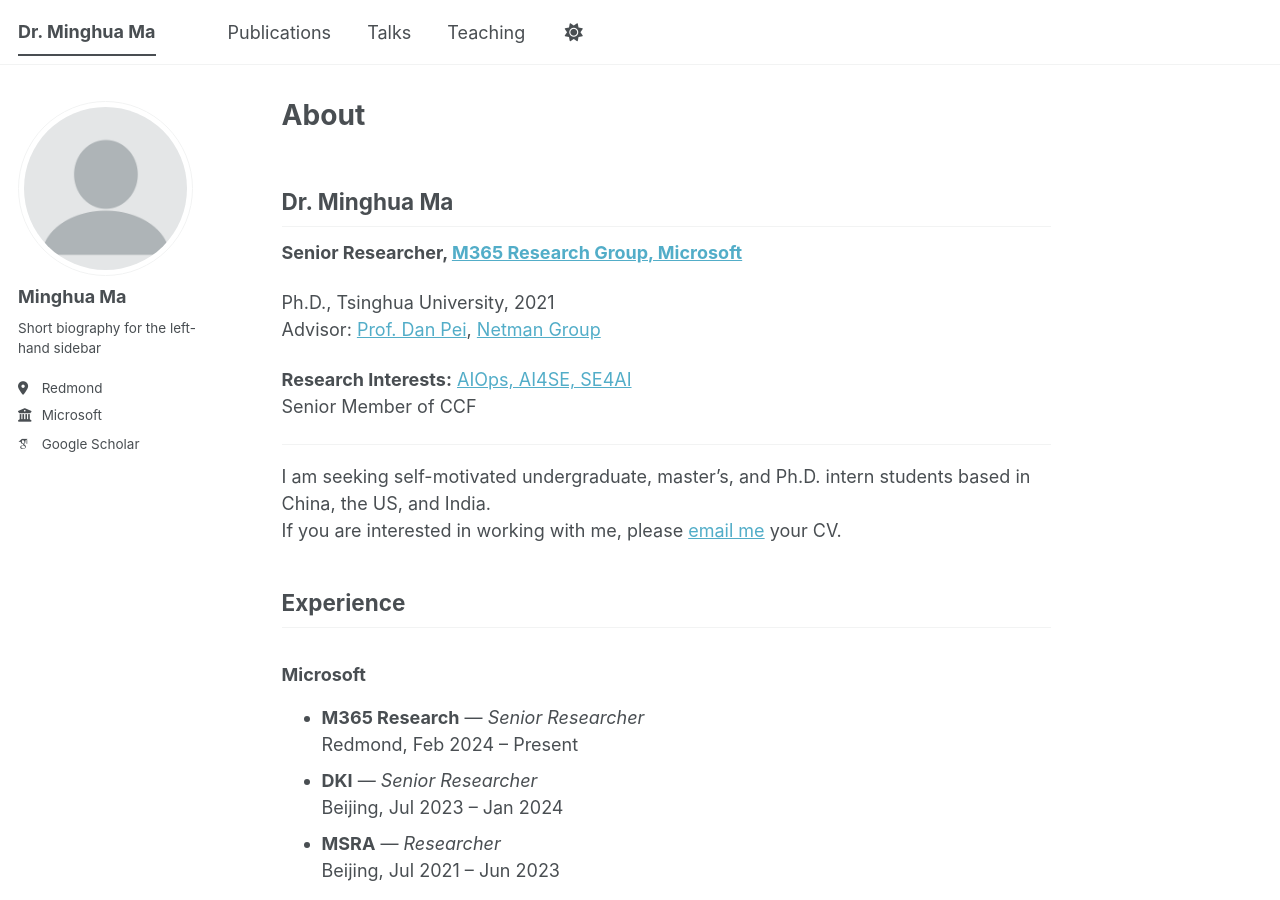
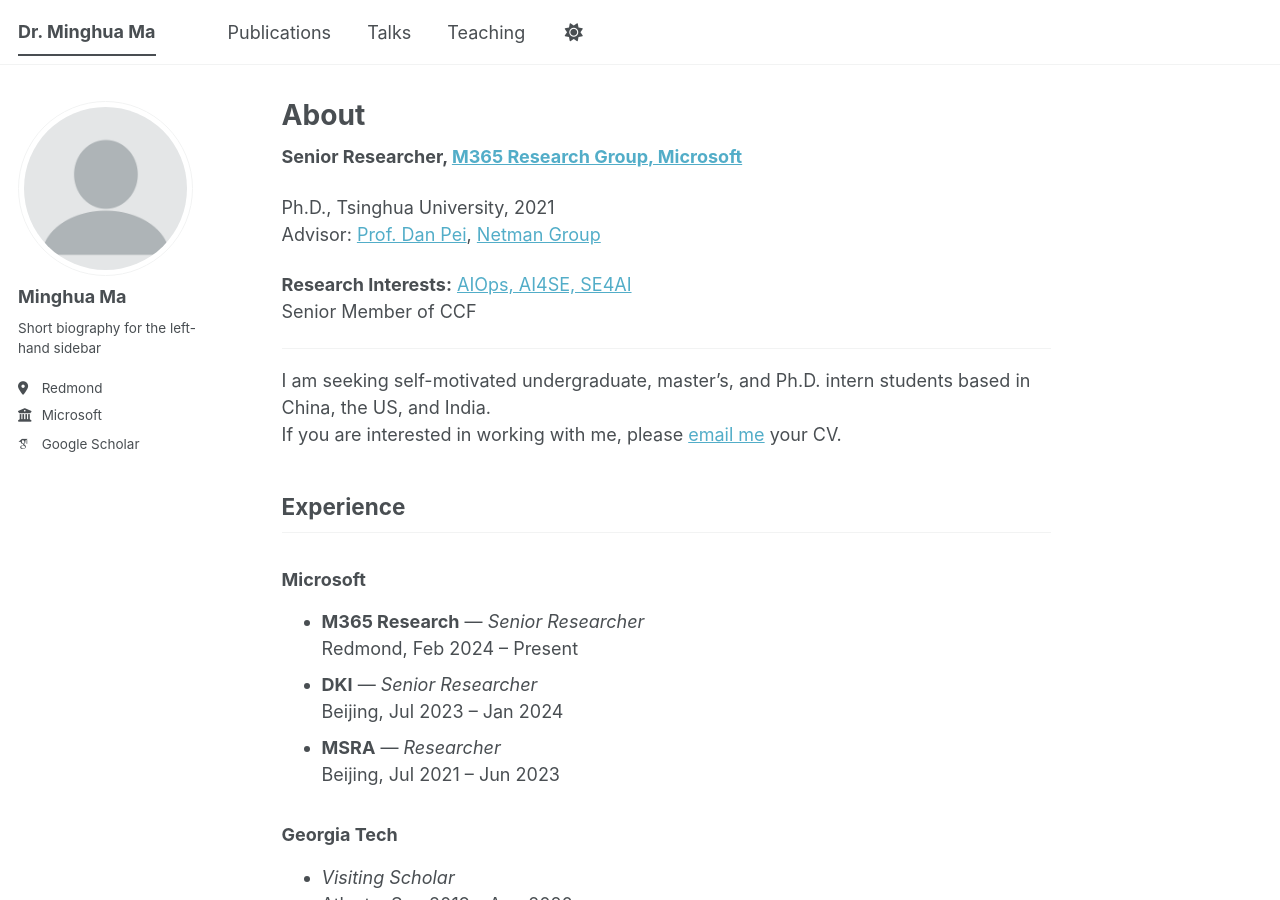
Before and after one commit to marvin233/marvin233.github.io, a Jekyll site: the page built from _pages/about.md, in a window 1280 px wide and 900 px high. Built offline with Jekyll 4.4.1, drawn with Linux system fonts in a browser that asks for light colours; some web fonts are replaced; a script bundle is joined from its source files by our own code; library files that are not in the unit come from our copies.

Commit message:
Remove Dr. Minghua Ma's name from about page
Removed Dr. Minghua Ma's name from the about page.

```diff
--- a/_pages/about.md
+++ b/_pages/about.md
@@ -6,8 +6,6 @@ redirect_from:
   - /about/
   - /about.html
 ---
-
-## Dr. Minghua Ma
 
 **Senior Researcher, [M365 Research Group, Microsoft](https://www.microsoft.com/en-us/research/group/m365-research/)**
 
```
